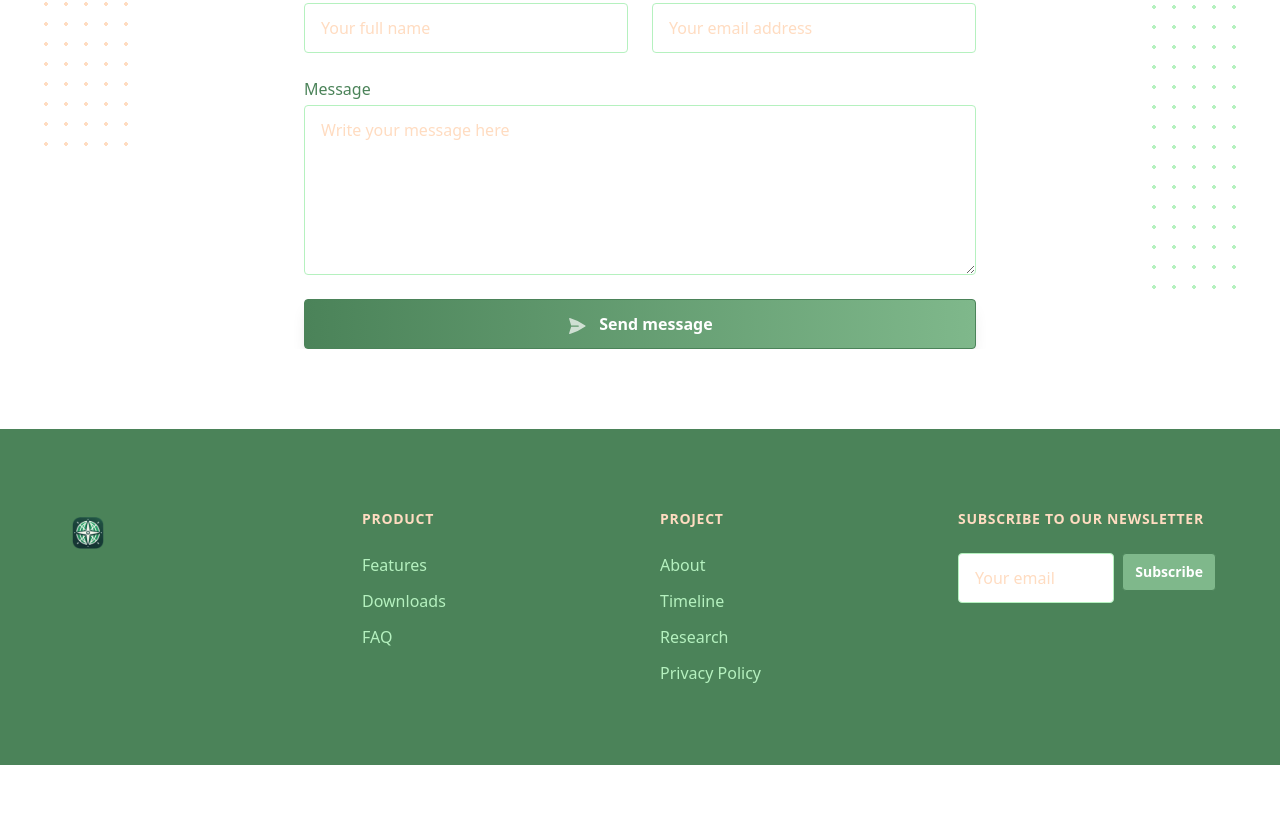
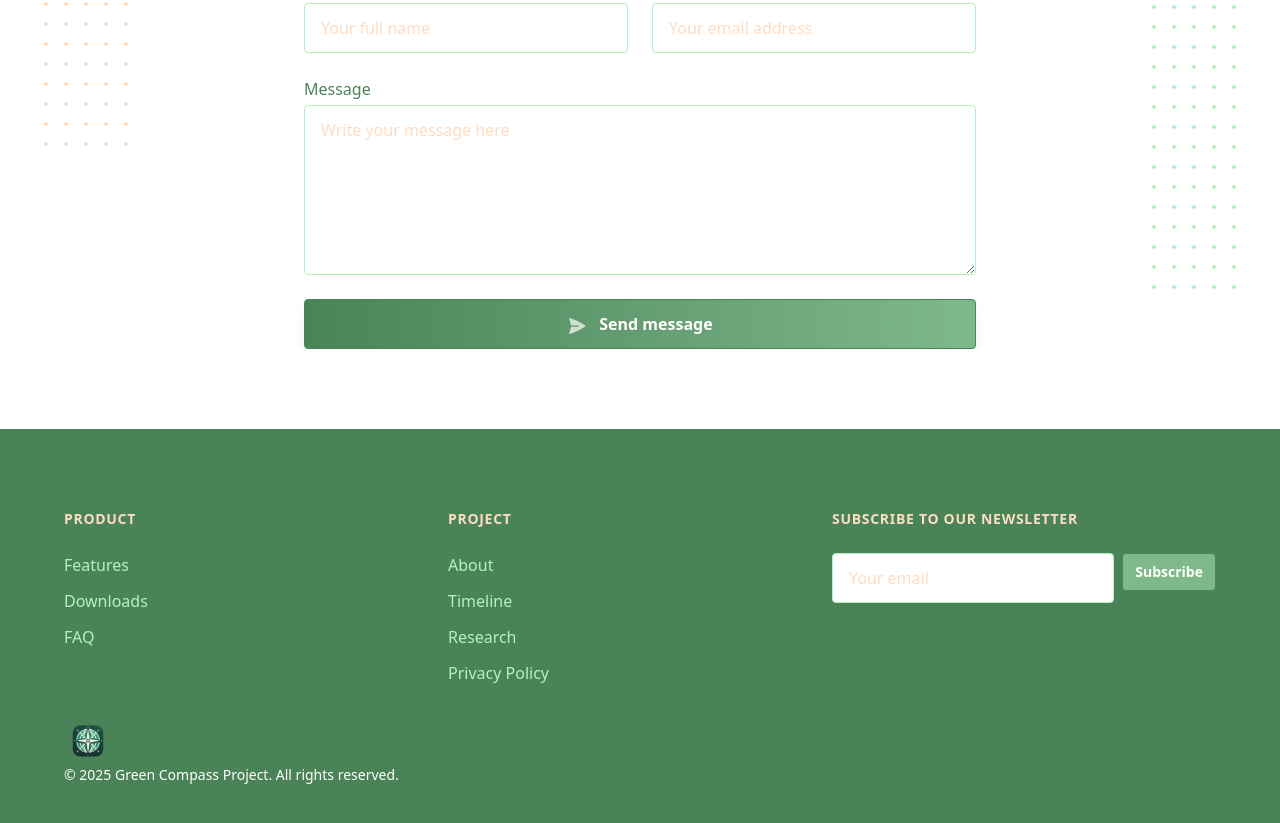
Before and after one commit to Act4Zero/LandingPage-GreenCompass, a Next.js app: page / in a window 1280 px wide. Shown: the part 7040-7863 px from the top of the page. Before the commit the page ends 7805 px from the top, so only its background shows below. Built offline with nearby package versions, Linux system fonts and the light colour scheme; no server answers.

Commit message:
Add year to the footer

```diff
--- a/src/components/Footer.js
+++ b/src/components/Footer.js
@@ -16,6 +16,7 @@ function Footer(props) {
     formState: { errors },
   } = useForm();
   const { t } = useTranslation();
+  const currentYear = new Date().getFullYear();
 
   const onSubmit = async ({ email }) => {
     try {
@@ -41,22 +42,7 @@ function Footer(props) {
       className={props.sticky && "mt-auto"}
     >
       <footer className="container">
-        <div className="grid grid-cols-1 md:grid-cols-4 gap-10">
-          {/* Logo Section */}
-          <div className="flex items-start justify-start text-left">
-            <Link href="/" legacyBehavior>
-              <a className="inline-flex items-center space-x-2 font-bold text-lg tracking-wide text-green-darkest hover:text-green">
-                <Image
-                  src="/images/GCLogo-no-bg.png"
-                  alt="Green Compass Logo"
-                  width={48}
-                  height={48}
-                  className="transition-transform hover:scale-105"
-                />
-              </a>
-            </Link>
-          </div>
-
+        <div className="grid grid-cols-1 md:grid-cols-3">
           {/* Product Links */}
           <div>
             <h4 className="text-sm uppercase font-semibold tracking-wider text-accentLight">
@@ -87,7 +73,7 @@ function Footer(props) {
                 { url: "/about", name: t("index.footer.project.about") },
                 { url: "/#timeline", name: t("index.footer.project.timeline") },
                 { url: "/explainer", name: t("index.footer.project.research") },
-                { url: "/privacy", name: t("index.footer.project.privacy") }
+                { url: "/privacy", name: t("index.footer.project.privacy") },
               ].map((link, index) => (
                 <Link href={link.url} key={index} legacyBehavior>
                   <a className="font-medium text-green-light hover:text-green">
@@ -136,6 +122,25 @@ function Footer(props) {
             )}
           </div>
         </div>
+
+        {/* Logo Section */}
+        <div className="flex items-start justify-start text-left mt-8">
+          <Link href="/" legacyBehavior>
+            <a className="inline-flex items-center space-x-2 font-bold text-lg tracking-wide text-green-darkest hover:text-green">
+              <Image
+                src="/images/GCLogo-no-bg.png"
+                alt="Green Compass Logo"
+                width={48}
+                height={48}
+                className="transition-transform hover:scale-105"
+              />
+            </a>
+          </Link>
+        </div>
+
+        <div className="flex items-start text-white text-sm justify-start text-left">
+          <p>© {currentYear} Green Compass Project. All rights reserved.</p>
+        </div>
       </footer>
     </Section>
   );
```
